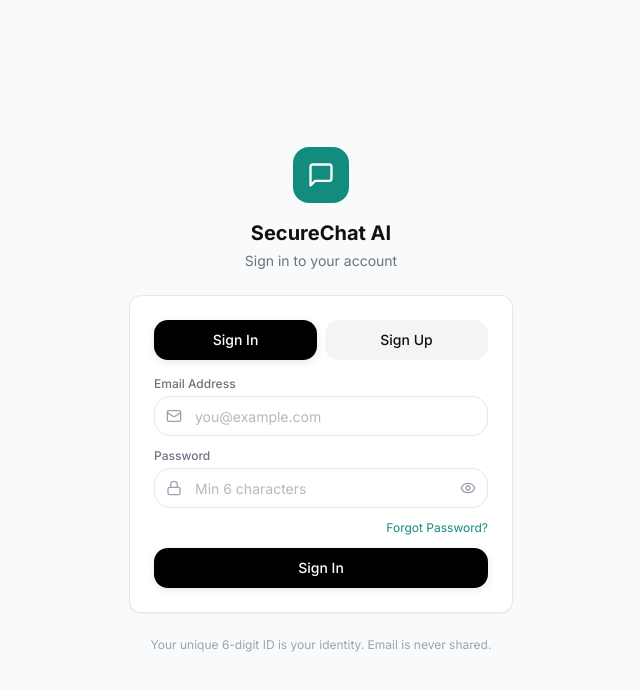
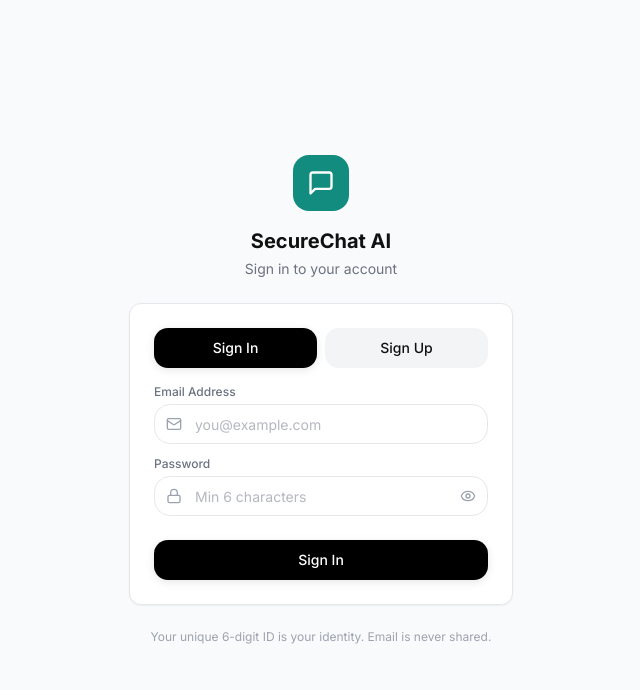
Before and after one commit to sanjaydsanjay/securchat-web, a React (Vite) app in the folder securechat-web/: page /login in a window 1280 px wide. Shown: the top 690 px of the page, without its empty margins (319-959 px from the left). Built offline with nearby package versions, Linux system fonts and the light colour scheme; no server answers.

Commit message:
Update LoginPage.tsx

```diff
--- a/securechat-web/src/pages/LoginPage.tsx
+++ b/securechat-web/src/pages/LoginPage.tsx
@@ -205,7 +205,7 @@ export function LoginPage() {
                 onClick={() => navigate('/forgot-password')}
                 className="text-xs text-[#128C7E] hover:underline block ml-auto"
               >
-                Forgot Password?
+
               </button>
             )}
 
```
